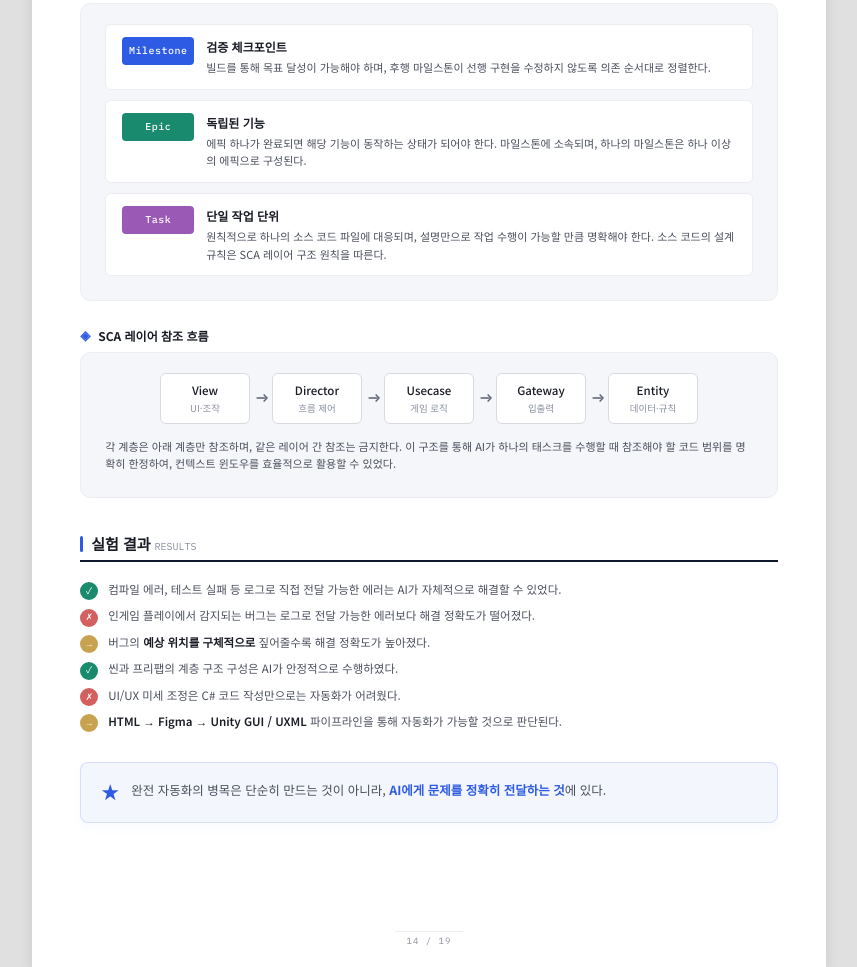
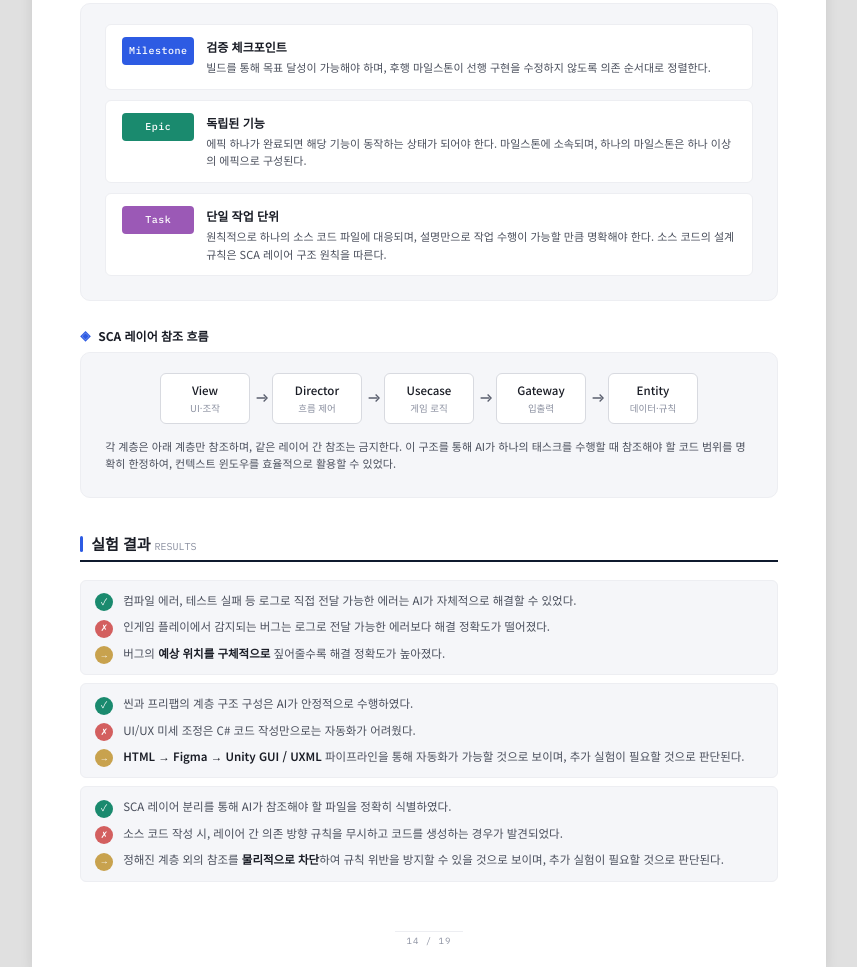
Before and after one commit to dafher801/Portfolio, a website: page page14.html in a window 1280 px wide. Shown: the part 156-1123 px from the top of the page, without its empty margins (211-1068 px from the left). Drawn offline with Linux system fonts and the light colour scheme.

Commit message:
바이브 코딩 실험 결과 수정

```diff
--- a/page14.html
+++ b/page14.html
@@ -240,6 +240,18 @@
     }
 
     /* ─── Result Items ─── */
+    .result-group {
+      background: var(--bg-card);
+      border: 1px solid var(--border-light);
+      border-radius: 6px;
+      padding: 10px 14px;
+      margin-bottom: 8px;
+    }
+
+    .result-group:last-child {
+      margin-bottom: 0;
+    }
+
     .result-list {
       display: flex;
       flex-direction: column;
@@ -442,6 +454,7 @@
       </div>
 
       <div class="section-block">
+        <div class="result-group">
           <div class="result-list">
             <div class="result-item">
               <span class="result-marker positive">✓</span>
@@ -455,6 +468,10 @@
               <span class="result-marker neutral">→</span>
               <span class="result-text">버그의 <strong>예상 위치를 구체적으로</strong> 짚어줄수록 해결 정확도가 높아졌다.</span>
             </div>
+          </div>
+        </div>
+        <div class="result-group">
+          <div class="result-list">
             <div class="result-item">
               <span class="result-marker positive">✓</span>
               <span class="result-text">씬과 프리팹의 계층 구조 구성은 AI가 안정적으로 수행하였다.</span>
@@ -465,15 +482,26 @@
             </div>
             <div class="result-item">
               <span class="result-marker neutral">→</span>
-            <span class="result-text"><strong>HTML → Figma → Unity GUI / UXML</strong> 파이프라인을 통해 자동화가 가능할 것으로 판단된다.</span>
+              <span class="result-text"><strong>HTML → Figma → Unity GUI / UXML</strong> 파이프라인을 통해 자동화가 가능할 것으로 보이며, 추가 실험이 필요할 것으로 판단된다.</span>
             </div>
           </div>
         </div>
-
-      <!-- 결론 -->
-      <div class="conclusion-callout">
-        <span class="icon">★</span>
-        <span class="text">완전 자동화의 병목은 단순히 만드는 것이 아니라, <strong>AI에게 문제를 정확히 전달하는 것</strong>에 있다.</span>
+        <div class="result-group">
+          <div class="result-list">
+            <div class="result-item">
+              <span class="result-marker positive">✓</span>
+              <span class="result-text">SCA 레이어 분리를 통해 AI가 참조해야 할 파일을 정확히 식별하였다.</span>
+            </div>
+            <div class="result-item">
+              <span class="result-marker negative">✗</span>
+              <span class="result-text">소스 코드 작성 시, 레이어 간 의존 방향 규칙을 무시하고 코드를 생성하는 경우가 발견되었다.</span>
+            </div>
+            <div class="result-item">
+              <span class="result-marker neutral">→</span>
+              <span class="result-text">정해진 계층 외의 참조를 <strong>물리적으로 차단</strong>하여 규칙 위반을 방지할 수 있을 것으로 보이며, 추가 실험이 필요할 것으로 판단된다.</span>
+            </div>
+          </div>
+        </div>
       </div>
 
     </main>
```
Lines whose indentation alone changed are shown as unchanged.
